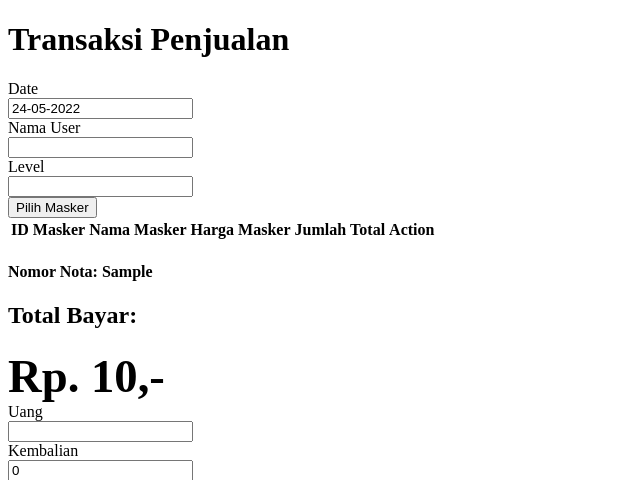
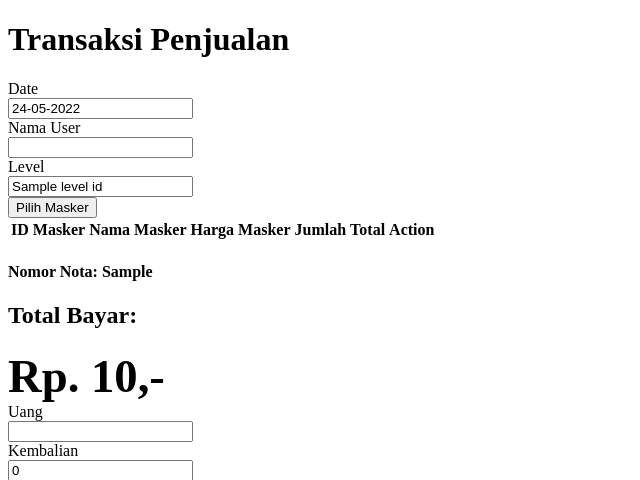
Before and after one commit to damedameyo0/maulanamasker, a PHP site: the page made by application/views/admin/penjualan/v_penjualan.php in a window 1280 px wide. Shown: the top 480 px of the page, without its empty margins (0-640 px from the left). Run offline with PHP 8.4, Linux system fonts and the light colour scheme; the template is opened without the code that fills it: most values are stand-ins (such as "Sample title", 1, 10 or a date in 2020); data that the repository does not hold is empty.

Commit message:
update penjualan level aman

```diff
--- a/application/controllers/Pembelian.php
+++ b/application/controllers/Pembelian.php
@@ -174,7 +174,7 @@ class Pembelian extends CI_Controller
 
     public function list_pembelian()
     {
-        if ($this->session->userdata('employee_id') != Null) {
+        if ($this->session->userdata('id_user') != Null) {
             $id = $this->session->userdata('level_id');
             $data = array(
                 'user_level' => $this->Level_model->level_getById($id)->row(),
--- a/application/views/admin/penjualan/v_penjualan.php
+++ b/application/views/admin/penjualan/v_penjualan.php
@@ -37,7 +37,7 @@
                                             <div class="row">
                                                 <label for="title" class="col-sm-5 control-label"> Nama User</label>
                                                 <div class="col-sm-6">
-                                                    <input type="text" class="form-control" data-user="user" value="<?= $this->session->userdata('name'); ?>" readonly>
+                                                    <input type="text" class="form-control" data-user="user" value="<?= $this->session->userdata('name') ?>" readonly>
                                                 </div>
                                             </div>
                                         </div>
@@ -49,7 +49,7 @@
                                             <div class="row">
                                                 <label for="title" class="col-sm-4 control-label">Level</label>
                                                 <div class="col-sm-8">
-                                                    <input type="text" class="form-control" data-user="user" value="<?= $this->session->userdata('level_id'); ?>" readonly>
+                                                    <input type="text" class="form-control" data-user="user" value="<?= $level_id->name; ?>" readonly>
                                                 </div>
                                             </div>
                                         </div>
```
